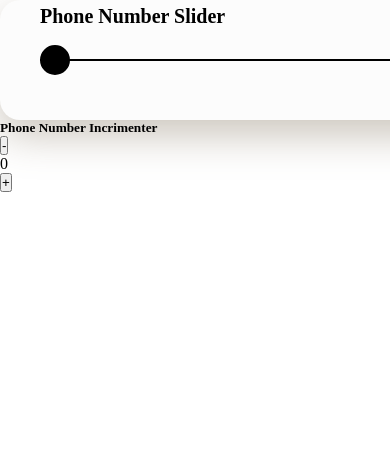
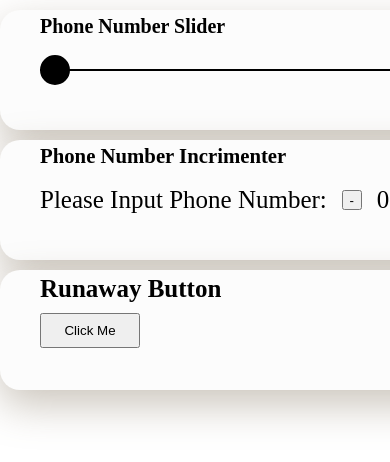
Before and after one commit to Liam-a-34/UselessCodeFeatures, a plain HTML site: page features.html in a window 390 px wide. Shown: the top 462 px of the page. Drawn offline with Linux system fonts and the light colour scheme.

Commit message:
Added phone number incrimenter

```diff
--- a/assets/css/style.css
+++ b/assets/css/style.css
@@ -63,6 +63,8 @@
     display: flex;
     align-items: center;
     box-shadow: 0px 15px 40px #7E6D5766;
+    margin: 10px 0;
+    position: relative
     }
 
     .slider h5{
@@ -98,3 +100,72 @@
     .slider input[type="range"]::-webkit-slider-thumb:hover {
     background: black;
     }
+
+    .incriment{
+    width: 500px;
+    height: 60px;
+    padding: 30px;
+    padding-left: 40px;
+    background: #fcfcfc;
+    border-radius: 20px;
+    display: flex;
+    align-items: center;
+    box-shadow: 0px 15px 40px #7E6D5766;
+    margin: 10px 0;
+    font-size: 25px;
+    position: relative
+    }
+
+    .incriment h5{
+        position: absolute;
+        top:5px;
+    }
+
+    .incriment button{
+        width: 20px;
+        height: 20px;
+    }
+
+    .down-incriment{
+        margin: 0 15px;
+    }
+
+    .up-incriment{
+        margin: 0 15px
+    }
+
+    .runaway{
+        width: 500px;
+    height: 60px;
+    padding: 30px;
+    padding-left: 40px;
+    background: #fcfcfc;
+    border-radius: 20px;
+    display: flex;
+    align-items: center;
+    box-shadow: 0px 15px 40px #7E6D5766;
+    margin: 10px 0;
+    font-size: 25px;
+    position: relative
+    }
+
+    .runaway h5{
+        position: absolute;
+        top: 5px;
+        font-size: 25px
+    }
+
+    .runaway button{
+        width: 100px;
+        height: 35px;
+        position: relative;
+        left: 0;
+    }
+
+    .run-right{
+        left: 300px
+    }
+
+    .run-left{
+        right: 300px;
+    }
--- a/assets/js/features.js
+++ b/assets/js/features.js
@@ -0,0 +1,20 @@
+let pniValue = 0
+
+document.querySelector(".down-incriment").addEventListener("click", function(){
+    pniValue --
+    document.querySelector(".pni-value").innerHTML = pniValue
+})
+
+document.querySelector(".up-incriment").addEventListener("click", function(){
+    pniValue ++
+    document.querySelector(".pni-value").innerHTML = pniValue
+})
+
+document.getElementById("runaway-btn").addEventListener("mouseenter", function(){
+    if(!document.getElementById("runaway-btn").classList.contains("run-right")){
+        document.getElementById("runaway-btn").classList.add("run-right")
+    }
+    if(document.getElementById("runaway-btn").classList.contains("run-right")){
+        document.getElementById("runaway-btn").classList.remove("run-right")
+    }
+})
--- a/features.html
+++ b/features.html
@@ -19,9 +19,15 @@
 
         <div class="incriment">
             <h5>Phone Number Incrimenter</h5>
-            <button>-</button>
+            <p>Please Input Phone Number:   </p>
+            <button class="down-incriment">-</button>
             <p class="pni-value">0</p>
-            <button>+</button>
+            <button class="up-incriment">+</button>
+        </div>
+
+        <div class="runaway">
+            <h5>Runaway Button</h5>
+            <button>Click Me</button>
         </div>
 
     </main>
```
Also changed, not shown: assets/js/index.js (+0 -7 lines).
